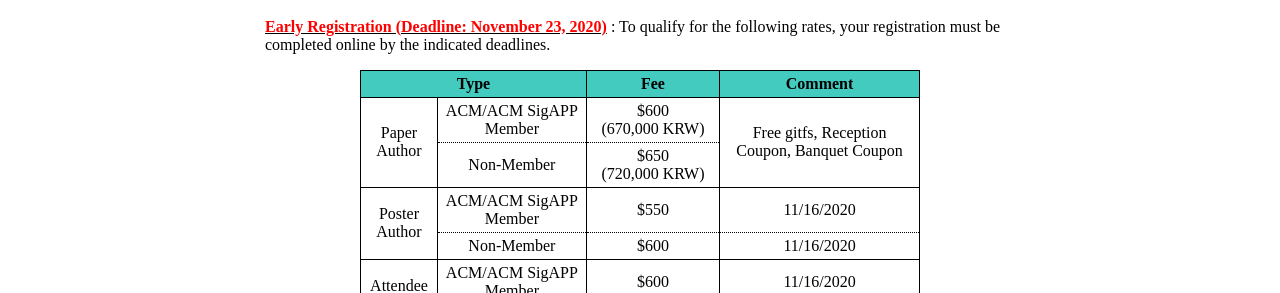
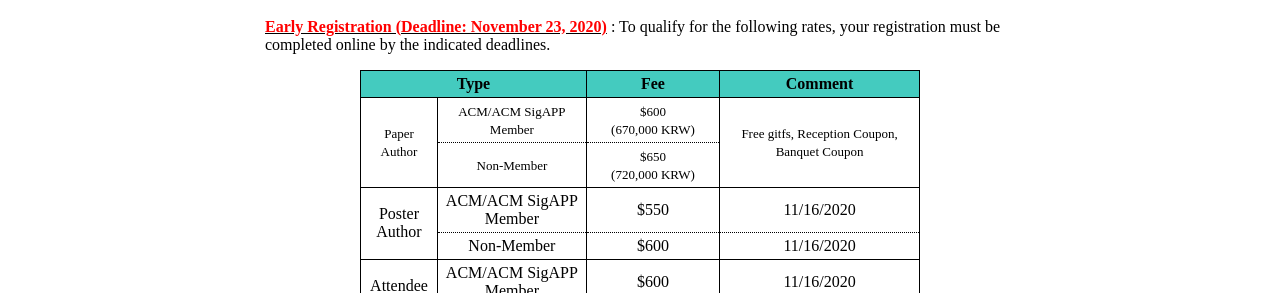
Before and after one commit to icea-conf/2020, a Jekyll site: the page built from registration/index.html, in a window 1280 px wide. Shown: the part 1659-1952 px from the top of the page. Built offline with Jekyll 4.4.1, drawn with Linux system fonts in a browser that asks for light colours.

Commit message:
Update index.html

```diff
--- a/registration/index.html
+++ b/registration/index.html
@@ -82,27 +82,24 @@ title: ICEA 2020
                          </tr>
                          <tr>
                               <td class="tcontent3" rowspan="2">
-                                   Paper<br>
-                                   Author
+                                   <a style="font-size:small">Paper<br>Author</a>
                               </td>
                               <td class="tcontent1">
-                                   ACM/ACM SigAPP Member
+                                   <a style="font-size:small">ACM/ACM SigAPP Member</a>
                               </td>
                               <td class="tcontent1">
-                                   $600<br>
-                                   (670,000 KRW)
+                                   <a style="font-size:small">$600<br>(670,000 KRW)</a>
                               </td>
                               <td class="tcontent3" rowspan="2">
-                                   Free gitfs, Reception Coupon, Banquet Coupon
+                                   <a style="font-size:small">Free gitfs, Reception Coupon, Banquet Coupon</a>
                               </td>
                          </tr>
                          <tr>
                               <td class="tcontent2">
-                                   Non-Member
+                                   <a style="font-size:small">Non-Member</a>
                               </td>
                               <td class="tcontent2">
-                                   $650<br>
-                                   (720,000 KRW)
+                                   <a style="font-size:small">$650<br>(720,000 KRW)</a>
                               </td>
                          </tr>
                          <tr>
```
